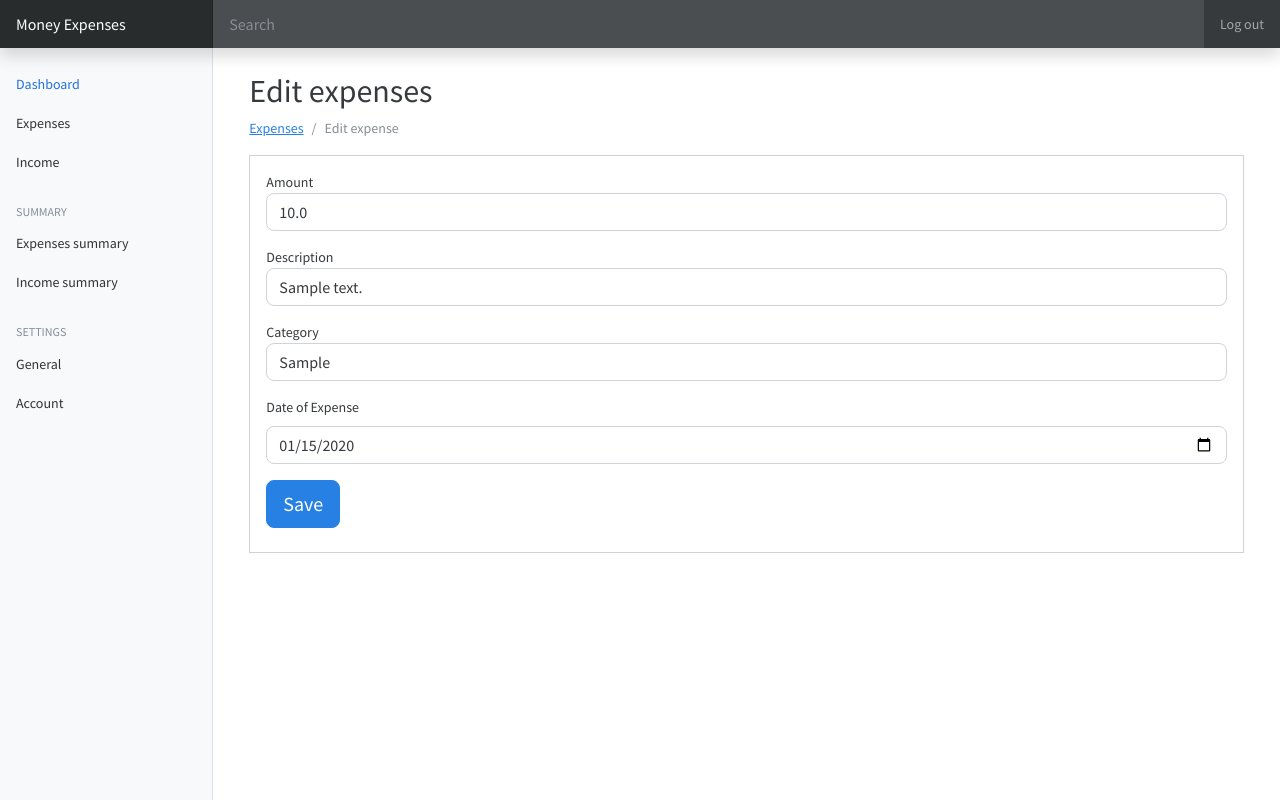
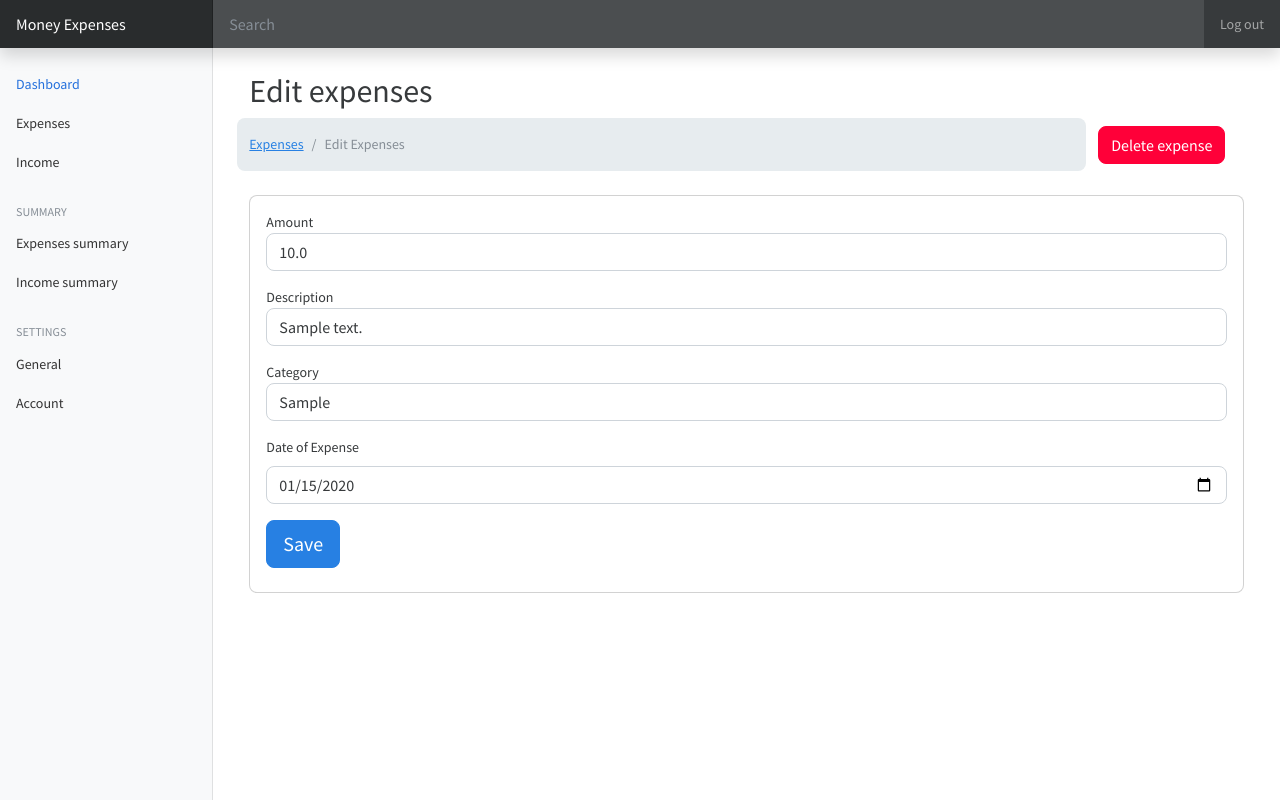
Before and after one commit to yaroslavbtw/moneyControl, a Django app: page /expenses/edit-expense/1/ in a window 1280 px wide. Run offline with Django 4.2, Linux system fonts and the light colour scheme; a user stored in the database is signed in; tables that the repository leaves empty hold one stand-in row (values such as "Sample post"); some libraries are stand-ins or nearby versions.

Commit message:
Added delete expenses func, modal window

```diff
--- a/expenses/static/js/main.js
+++ b/expenses/static/js/main.js
@@ -1 +1,6 @@
-console.log("11111");
+const myModal = document.getElementById('myModal')
+const myInput = document.getElementById('myInput')
+
+myModal.addEventListener('shown.bs.modal', () => {
+  myInput.focus()
+})
--- a/expenses/urls.py
+++ b/expenses/urls.py
@@ -5,5 +5,6 @@ from . import views
 urlpatterns = [
     path('', views.index, name='expenses'),
     path('add-expenses/', views.add_expenses, name='add-expenses'),
-    path('edit-expense/<int:id>/', views.edit_expanses, name='edit-expenses')
+    path('edit-expense/<int:id>/', views.edit_expanses, name='edit-expenses'),
+    path('delete-expense/<int:id>/', views.delete_expenses, name='delete-expenses')
 ]
--- a/expenses/views.py
+++ b/expenses/views.py
@@ -5,6 +5,7 @@ from .models import Category, Expenses
 from django.http import HttpResponseForbidden
 from userpreferences.models import UserPreference
 from django.shortcuts import get_object_or_404
+from django.views.decorators.http import require_POST
 
 
 @login_required()
@@ -49,15 +50,18 @@ def add_expenses(request):
 @login_required()
 def edit_expanses(request, id):
     expense = get_object_or_404(Expenses, pk=id)
+
+    if request.user != expense.owner:
+        return HttpResponseForbidden()
+
     categories = Category.objects.all()
     context = {
         'values': expense,
         'categories': categories,
     }
+
     if request.method == 'GET':
-        if request.user != expense.owner:
-            return HttpResponseForbidden()
-        return render(request, template_name='expenses/expense-edit.html', context=context)
+        return render(request, template_name='expenses/edit-expense.html', context=context)
     if request.method == 'POST':
         amount = request.POST['amount']
         description = request.POST['description']
@@ -73,4 +77,16 @@ def edit_expanses(request, id):
             return redirect('expenses')
         else:
             messages.error(request, 'Not all fields are filled')
-            return render(request, template_name='expenses/expense-edit.html', context=context)
+            return render(request, template_name='expenses/edit-expense.html', context=context)
+
+
+@login_required()
+def delete_expenses(request, id):
+    expense = Expenses.objects.get(pk=id)
+
+    if request.user != expense.owner:
+        return HttpResponseForbidden()
+
+    expense.delete()
+    messages.success(request, 'Expense successfully deleted')
+    return redirect('expenses')
--- a/moneyControl/settings.py
+++ b/moneyControl/settings.py
@@ -27,7 +27,7 @@ SECRET_KEY = 'django-insecure-p6)e*#*-8w)8x(8w(x5(d4)_djut!hwb&0(287-t@o_tz08%et
 # SECURITY WARNING: don't run with debug turned on in production!
 DEBUG = True
 
-ALLOWED_HOSTS = []
+ALLOWED_HOSTS = ['127.0.0.1']
 
 
 # Application definition
--- a/templates/expenses/expense-edit.html
+++ b/templates/expenses/edit-expense.html
@@ -2,18 +2,53 @@
 
 {% block content %}
 
+
+    <!-- Modal -->
+    <div class="modal fade" id="exampleModal" tabindex="-1" aria-labelledby="exampleModalLabel" aria-hidden="true">
+      <div class="modal-dialog">
+        <div class="modal-content rounded-3">
+          <div class="modal-header">
+            <h1 class="modal-title fs-5" id="exampleModalLabel">Modal title</h1>
+            <button type="button" class="btn-close" data-bs-dismiss="modal" aria-label="Close"></button>
+          </div>
+          <div class="modal-body">
+            Are you sure you want to delete this expense?
+          </div>
+          <div class="modal-footer">
+              <form action="{% url 'delete-expenses' values.pk %}" method="post">
+                  {% csrf_token %}
+                    <button type="reset" class="btn btn-secondary rounded-3" data-bs-dismiss="modal">Close</button>
+                    <button type="submit" class="btn btn-primary rounded-3">Delete expense</button>
+              </form>
+          </div>
+        </div>
+      </div>
+    </div>
+
     <div class="container mt-4">
-    <h2>Edit expenses</h2>
+        <h2>Edit expenses</h2>
+        <div class="row">
+            <div class="col-md-10 pt-3 rounded-3" style="background-color: #e7ecef;">
+                <nav aria-label="breadcrumb">
+                    <ol class="breadcrumb">
+                        <li class="breadcrumb-item"><a href="{% url 'expenses' %}">Expenses</a></li>
+                        <li class="breadcrumb-item active" aria-current="page">Edit Expenses</li>
+                    </ol>
+                </nav>
+            </div>
 
-        <nav aria-label="breadcrumb">
-          <ol class="breadcrumb">
-            <li class="breadcrumb-item"><a href="{% url 'expenses' %}">Expenses</a></li>
-            <li class="breadcrumb-item active" aria-current="page">Edit expense</li>
-          </ol>
-        </nav>
+            <div class="col-md-2 pt-2">
+                        <!-- Button trigger modal -->
+                    <button type="button" class="btn btn-danger rounded-3" data-bs-toggle="modal" data-bs-target="#exampleModal">
+                      Delete expense
+                    </button>
+            </div>
+        </div>
+    </div>
 
+    <div class="container mt-4">
 
-        <div class="card">
+        <div class="card rounded-3">
             <div class="card-body">
                 {% include 'partials/_messages.html' %}
                 <form action="{% url 'edit-expenses' values.pk %}" method="post">
--- a/templates/expenses/index.html
+++ b/templates/expenses/index.html
@@ -5,7 +5,7 @@
     <div class="container mt-4">
         <h2>My expenses</h2>
         <div class="row">
-            <div class="col-md-10 pt-3" style="background-color: #e7ecef;">
+            <div class="col-md-10 pt-3 rounded-3" style="background-color: #e7ecef;">
                 <nav aria-label="breadcrumb">
                     <ol class="breadcrumb">
                         <li class="breadcrumb-item"><a href="#">Expenses</a></li>
@@ -15,7 +15,7 @@
             </div>
 
             <div class="col-md-2 pt-2">
-                <a href="{% url 'add-expenses' %}" class="btn btn-primary">Add expense</a>
+                <a href="{% url 'add-expenses' %}" class="btn btn-primary rounded-3">Add expense</a>
             </div>
         </div>
     </div>
@@ -39,7 +39,7 @@
                             <td>{{ expense.category }}</td>
                             <td>{{ expense.description }}</td>
                             <td>{{ expense.date }}</td>
-                            <td><a href="{% url 'edit-expenses' expense.id %}" class="btn btn-secondary btn-sm">Edit</a></td>
+                            <td><a href="{% url 'edit-expenses' expense.id %}" class="btn btn-secondary btn-sm rounded-3">Edit</a></td>
                         </tr>
                     {% endfor %}
                 </tbody>
--- a/templates/userpreferences/base_preferences.html
+++ b/templates/userpreferences/base_preferences.html
@@ -11,13 +11,13 @@
         <h4>Preferred currency</h4>
         {% include 'partials/_messages.html' %}
         <div class="input-group">
-          <select class="form-select" id="inputGroupSelect04" aria-label="Currency button" name="currency">
+          <select class="form-select rounded-3 mx-1" id="inputGroupSelect04" aria-label="Currency button" name="currency">
             <option selected>{% if current_currency %} {{ current_currency }} {% else %} Choose... {% endif %}</option>
               {% for element in currency_data %}
                   <option> {{ element.name }} - {{ element.value }}</option>
               {% endfor %}
           </select>
-            <button class="btn btn-outline-secondary" type="submit">Save</button>
+            <button class="btn btn-outline-secondary rounded-3" type="submit">Save</button>
         </div>
         <hr>
         </form>
```
Also changed, not shown: templates/expenses/add_expenses.html (+8 -4 lines), expenses/migrations/0001_initial.py (added), expenses/migrations/0002_alter_category_options_alter_expenses_options_and_more.py (added), userpreferences/migrations/0001_initial.py (added).
